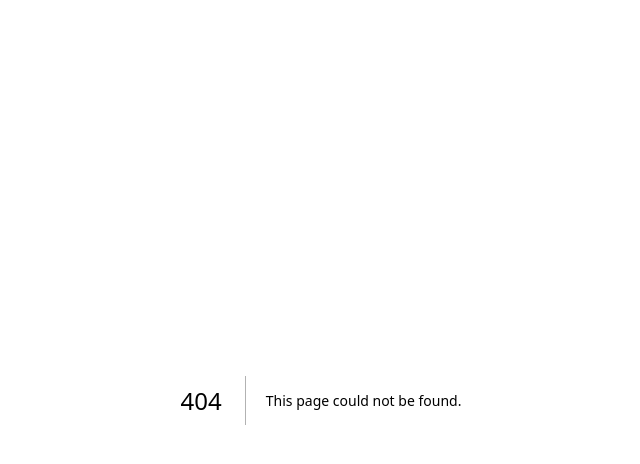
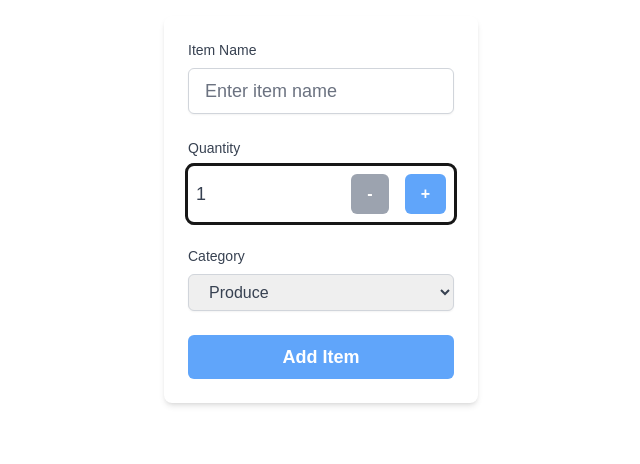
Before and after one commit to JunekoCoding/cprg306-assignments, a Next.js app: page /week-5 in a window 1280 px wide. Before the commit this address had no page. Shown: the top 464 px of the page, without its empty margins (319-959 px from the left). Built offline with nearby package versions, Linux system fonts and the light colour scheme.

Commit message:
Week 5
Week 5 submission

```diff
--- a/app/page.js
+++ b/app/page.js
@@ -28,6 +28,14 @@ export default function Page() {
           Week 4
         </Link>
       </p>
+      <p>
+        <Link
+          href="/week-5"
+          className="text-blue-500 hover:text-orange-500 hover:underline"
+        >
+          Week 5
+        </Link>
+      </p>
     </main>
   );
 }
--- a/app/week-4/page.js
+++ b/app/week-4/page.js
@@ -1,4 +1,4 @@
-import NewItem from './new-item';
+import NewItem from "./new-item";
 
 export default function Page() {
   return (
--- /dev/null
+++ b/app/week-5/new-item.js
@@ -0,0 +1,134 @@
+"use client";
+
+import { useState } from "react";
+
+export function NewItem() {
+  const [name, setName] = useState("");
+  const [quantity, setQuantity] = useState(1);
+  const [category, setCategory] = useState("produce");
+
+  const handleSubmit = (event) => {
+    event.preventDefault();
+
+    // Create a new item object
+    const newItem = { name, quantity, category };
+
+    // Log the new item to the console
+    console.log({ name, quantity, category });
+
+    // Display an alert with state of new item
+    alert(`New item: ${name}, ${quantity}, ${category}`);
+
+    // Reset the form
+    setName("");
+    setQuantity(1);
+    setCategory("produce");
+  };
+
+  const increment = () => {
+    setQuantity((prevQuantity) =>
+      prevQuantity < 20 ? prevQuantity + 1 : prevQuantity
+    );
+  };
+
+  const decrement = () => {
+    setQuantity((prevQuantity) =>
+      prevQuantity > 1 ? prevQuantity - 1 : prevQuantity
+    );
+  };
+
+  return (
+    <form
+      onSubmit={handleSubmit}
+      className="max-w-md mx-auto bg-white p-6 rounded-lg shadow-md"
+    >
+      {/* Name */}
+      <div className="mb-6">
+        <label
+          htmlFor="name"
+          className="block text-sm font-medium text-gray-700 mb-2"
+        >
+          Item Name
+        </label>
+        <input
+          required
+          type="text"
+          id="name"
+          value={name}
+          onChange={(event) => setName(event.target.value)}
+          placeholder="Enter item name"
+          className="block w-full px-4 py-2 border border-gray-300 rounded-md shadow-sm text-lg text-gray-900 placeholder-gray-500"
+        />
+      </div>
+
+      {/* Quantity Controls */}
+      <div className="mb-6">
+        <label className="block text-sm font-medium text-gray-700 mb-2">
+          Quantity
+        </label>
+        <div className="flex items-center justify-between p-2 outline rounded-md shadow-sm">
+          {/* Numerical Value */}
+          <span className="text-lg font-medium text-gray-700">
+            {quantity}
+          </span>
+
+          {/* Buttons */}
+          <div className="flex gap-4">
+            <button
+              type="button"
+              onClick={decrement}
+              disabled={quantity === 1}
+              className="px-4 py-2 font-bold text-white bg-blue-400 rounded-md disabled:bg-gray-400 hover:bg-blue-500"
+            >
+              -
+            </button>
+            <button
+              type="button"
+              onClick={increment}
+              disabled={quantity === 20}
+              className="px-4 py-2 font-bold text-white bg-blue-400 rounded-md disabled:bg-gray-400 hover:bg-blue-500"
+            >
+              +
+            </button>
+          </div>
+        </div>
+      </div>
+
+      {/* Category Dropdown */}
+      <div className="mb-6">
+        <label
+          htmlFor="category"
+          className="block text-sm font-medium text-gray-700 mb-2"
+        >
+          Category
+        </label>
+        <select
+          id="category"
+          value={category}
+          onChange={(event) => setCategory(event.target.value)}
+          className="block w-full px-4 py-2 border border-gray-300 rounded-md shadow-sm text-gray-700 focus:ring-blue-400 focus:border-blue-400"
+        >
+          <option value="produce">Produce</option>
+          <option value="dairy">Dairy</option>
+          <option value="bakery">Bakery</option>
+          <option value="meat">Meat</option>
+          <option value="frozen foods">Frozen Foods</option>
+          <option value="canned goods">Canned Goods</option>
+          <option value="dry goods">Dry Goods</option>
+          <option value="beverages">Beverages</option>
+          <option value="snacks">Snacks</option>
+          <option value="household">Household</option>
+          <option value="other">Other</option>
+        </select>
+      </div>
+
+      {/* Submit Button */}
+      <button
+        type="submit"
+        className="w-full px-4 py-2 text-lg font-bold text-white bg-blue-400 rounded-md hover:bg-blue-500"
+      >
+        Add Item
+      </button>
+    </form>
+  );
+}
--- /dev/null
+++ b/app/week-5/page.js
@@ -0,0 +1,9 @@
+import { NewItem } from "./new-item";
+
+export default function Page() {
+  return (
+    <main class="p-4 flex justify-center w-full to-blue-800">
+      <NewItem />
+    </main>
+  );
+}
```
